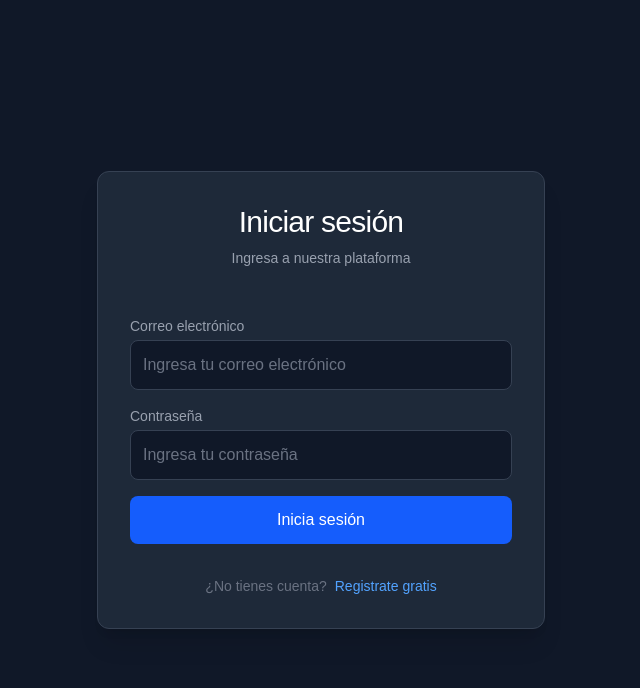
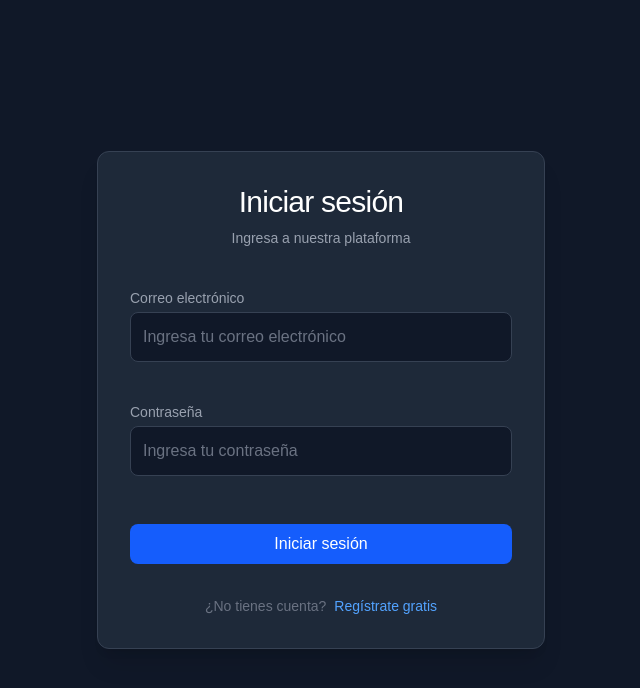
Before and after one commit to Frikilinux/alumnithon-bad-batch-frontend, a React (Vite) app: page /login in a window 1280 px wide. Shown: the top 688 px of the page, without its empty margins (319-959 px from the left). Built offline with nearby package versions, Linux system fonts and the light colour scheme.

Commit message:
refactor(auth): unify form logic and remove unused types

```diff
--- a/src/components/form/FormInput.tsx
+++ /dev/null
@@ -1,46 +0,0 @@
-import type { FieldErrors, UseFormRegister } from 'react-hook-form'
-import type { RegisterData } from '../../types/FormTypes'
-
-type FormInputProps = {
-  label: string
-  id: keyof RegisterData | string
-  type: string
-  register: UseFormRegister<RegisterData>
-  validations: any
-  errors: FieldErrors<RegisterData>
-}
-
-export const FormInput = ({
-  label,
-  id,
-  type,
-  register,
-  validations,
-  errors,
-}: FormInputProps) => {
-  const fieldId = id as keyof RegisterData
-
-  return (
-    <div className='mb-4 space-y-1'>
-      <label htmlFor={id} className='block text-sm font-normal text-gray-400'>
-        {label}
-      </label>
-      <input
-        id={id}
-        type={type}
-        {...register(fieldId, validations)}
-        className={`w-full rounded-lg border border-gray-700 bg-gray-900 p-3 text-white placeholder-gray-500 transition focus:ring-1 focus:ring-blue-500 focus:outline-none ${
-          errors[fieldId] ? 'border-red-500' : ''
-        }`}
-        placeholder={`Ingresa tu ${label.toLowerCase()}`}
-      />
-      <div className='h-5'>
-        {errors[fieldId] && (
-          <p className='animate-fadeIn text-sm text-red-400'>
-            {errors[fieldId]?.message}
-          </p>
-        )}
-      </div>
-    </div>
-  )
-}
--- a/src/features/auth/LoginForm .tsx
+++ b/src/features/auth/LoginForm .tsx
@@ -1,9 +1,21 @@
-import { useForm } from 'react-hook-form'
-import type { SubmitHandler } from 'react-hook-form'
+import { useForm, type SubmitHandler } from 'react-hook-form'
+import { zodResolver } from '@hookform/resolvers/zod'
+import { Link } from 'react-router-dom'
+
 import FormField from './components/FormField'
-import { zodResolver } from '@hookform/resolvers/zod'
+import FormButton from './components/FormButton'
 import { LoginSchema, type LoginSchemaType } from './schemas/loginSchema'
-import { Link } from 'react-router'
+
+import type { InputTypes } from '../../types/form'
+
+const formFields: {
+  label: string
+  id: keyof LoginSchemaType
+  type: InputTypes
+}[] = [
+  { label: 'Correo electrónico', id: 'email', type: 'email' },
+  { label: 'Contraseña', id: 'password', type: 'password' },
+]
 
 const Login = () => {
   const {
@@ -13,19 +25,6 @@ const Login = () => {
   } = useForm<LoginSchemaType>({
     resolver: zodResolver(LoginSchema),
   })
-
-  const formFields = [
-    {
-      label: 'Correo electrónico',
-      id: 'email',
-      type: 'email',
-    },
-    {
-      label: 'Contraseña',
-      id: 'password',
-      type: 'password',
-    },
-  ]
 
   const onSubmit: SubmitHandler<LoginSchemaType> = (data) => {
     console.log('Datos enviados:', data)
@@ -45,36 +44,27 @@ const Login = () => {
 
         <form onSubmit={handleSubmit(onSubmit)}>
           {formFields.map(({ label, id, type }) => (
-            <div key={id} className='space-y-1 py-2'>
-              <label
-                htmlFor={id}
-                className='block text-sm font-normal text-gray-400'>
-                {label}
-              </label>
-              <FormField
+            <FormField<LoginSchemaType>
+              key={id}
+              label={label}
               type={type}
               placeholder={`Ingresa tu ${label.toLowerCase()}`}
-                name={id as keyof LoginSchemaType}
+              name={id}
               register={register}
-                error={errors[id as keyof LoginSchemaType]}
+              error={errors[id]}
               className={`w-full rounded-lg border border-gray-700 bg-gray-900 p-3 text-white placeholder-gray-500 transition focus:ring-1 focus:ring-blue-500 focus:outline-none ${
-                  errors[id as keyof LoginSchemaType] ? 'border-red-500' : ''
+                errors[id] ? 'border-red-500' : ''
               }`}
             />
-            </div>
           ))}
 
           <div className='pt-2'>
-            <button
+            <FormButton
               type='submit'
-              disabled={isSubmitting}
-              className={`w-full rounded-lg px-4 py-3 font-medium text-white transition ${
-                isSubmitting
-                  ? 'cursor-not-allowed bg-gray-700'
-                  : 'bg-blue-600 hover:bg-blue-700'
-              }`}>
-              {isSubmitting ? 'Iniciado sesión...' : 'Inicia sesión'}
-            </button>
+              isLoading={isSubmitting}
+              className='w-full'>
+              Iniciar sesión
+            </FormButton>
           </div>
         </form>
 
@@ -83,7 +73,7 @@ const Login = () => {
           <Link
             to='/registro'
             className='text-blue-400 transition hover:text-blue-300'>
-            Registrate gratis
+            Regístrate gratis
           </Link>
         </div>
       </div>
--- a/src/features/auth/RegisterForm.tsx
+++ b/src/features/auth/RegisterForm.tsx
@@ -1,17 +1,36 @@
-import { useForm } from 'react-hook-form'
-import type { SubmitHandler } from 'react-hook-form'
-import { FormInput } from '../../components/form/FormInput'
+import { useForm, type SubmitHandler } from 'react-hook-form'
+import { zodResolver } from '@hookform/resolvers/zod'
+import type { InputTypes } from '../../types/form'
+
+import FormField from './components/FormField'
+import {
+  RegisterSchema,
+  type RegisterSchemaType,
+} from './schemas/registerSchema'
 import { Button } from '../../components/ui/Button'
-import type { RegisterData } from '../../types/FormTypes'
+import { Link } from 'react-router-dom'
+
+const formFields: {
+  label: string
+  id: keyof RegisterSchemaType
+  type: InputTypes
+}[] = [
+  { label: 'Nombre', id: 'firstName', type: 'text' },
+  { label: 'Apellido', id: 'lastName', type: 'text' },
+  { label: 'Correo electrónico', id: 'email', type: 'email' },
+  { label: 'Contraseña', id: 'password', type: 'password' },
+]
 
 const Register = () => {
   const {
     register,
     handleSubmit,
     formState: { errors, isSubmitting },
-  } = useForm<RegisterData>()
+  } = useForm<RegisterSchemaType>({
+    resolver: zodResolver(RegisterSchema),
+  })
 
-  const onSubmit: SubmitHandler<RegisterData> = async (data) => {
+  const onSubmit: SubmitHandler<RegisterSchemaType> = async (data) => {
     try {
       console.log('Datos enviados:', data)
       await new Promise((res) => setTimeout(res, 1000)) // Simula espera
@@ -20,49 +39,6 @@ const Register = () => {
       console.error('Error al registrar:', error)
     }
   }
-
-  const fields = [
-    {
-      label: 'Nombre',
-      id: 'firstName',
-      type: 'text',
-      validations: {
-        required: 'El nombre es obligatorio',
-      },
-    },
-    {
-      label: 'Apellido',
-      id: 'lastName',
-      type: 'text',
-      validations: {
-        required: 'El apellido es obligatorio',
-      },
-    },
-    {
-      label: 'Correo electrónico',
-      id: 'email',
-      type: 'email',
-      validations: {
-        required: 'El correo es obligatorio',
-        pattern: {
-          value: /^[^@ ]+@[^@ ]+\.[^@ .]{2,}$/,
-          message: 'Correo no válido',
-        },
-      },
-    },
-    {
-      label: 'Contraseña',
-      id: 'password',
-      type: 'password',
-      validations: {
-        required: 'La contraseña es obligatoria',
-        minLength: {
-          value: 6,
-          message: 'Debe tener al menos 6 caracteres',
-        },
-      },
-    },
-  ] as const
 
   return (
     <div className='flex min-h-screen w-full items-center justify-center bg-gray-900 p-4'>
@@ -77,20 +53,22 @@ const Register = () => {
         </div>
 
         <form onSubmit={handleSubmit(onSubmit)}>
-          {fields.map(({ label, id, type, validations }) => (
-            <FormInput
+          {formFields.map(({ label, id, type }) => (
+            <FormField<RegisterSchemaType>
               key={id}
               label={label}
-              id={id}
+              name={id}
               type={type}
               register={register}
-              validations={validations}
-              errors={errors}
+              error={errors[id]}
+              className={`w-full rounded-lg border border-gray-700 bg-gray-900 p-3 text-white placeholder-gray-500 transition focus:ring-1 focus:ring-blue-500 focus:outline-none ${
+                errors[id] ? 'border-red-500' : ''
+              }`}
             />
           ))}
 
           <div className='pt-2'>
-            <Button type='submit' isLoading={isSubmitting}>
+            <Button type='submit' isLoading={isSubmitting} className='w-full'>
               Registrarse
             </Button>
           </div>
--- /dev/null
+++ b/src/features/auth/components/FormButton.tsx
@@ -0,0 +1,46 @@
+import type { ButtonHTMLAttributes, ReactNode } from 'react'
+
+type ButtonProps = {
+  children: ReactNode
+  variant?: 'primary' | 'secondary' | 'danger'
+  size?: 'sm' | 'md' | 'lg'
+  isLoading?: boolean
+  className?: string
+} & ButtonHTMLAttributes<HTMLButtonElement>
+
+const FormButton = ({
+  children,
+  variant = 'primary',
+  size = 'md',
+  isLoading = false,
+  disabled,
+  className = '',
+  ...props
+}: ButtonProps) => {
+  const baseStyles = 'rounded-lg font-medium transition focus:outline-none'
+
+  const variants = {
+    primary: 'bg-blue-600 hover:bg-blue-700 text-white disabled:bg-gray-700',
+    secondary: 'bg-gray-600 hover:bg-gray-700 text-white disabled:bg-gray-700',
+    danger: 'bg-red-600 hover:bg-red-700 text-white disabled:bg-red-400',
+  }
+
+  const sizes = {
+    sm: 'px-3 py-1 text-sm',
+    md: 'px-4 py-2 text-base',
+    lg: 'px-5 py-3 text-lg',
+  }
+
+  return (
+    <button
+      className={`${baseStyles} ${variants[variant]} ${sizes[size]} ${
+        disabled || isLoading ? 'cursor-not-allowed opacity-70' : ''
+      } ${className}`}
+      disabled={disabled || isLoading}
+      {...props}>
+      {isLoading ? 'Cargando...' : children}
+    </button>
+  )
+}
+
+export default FormButton
--- a/src/features/auth/components/FormField.tsx
+++ b/src/features/auth/components/FormField.tsx
@@ -1,6 +1,11 @@
-import type { FormFieldProps } from '../../../types/form'
+import type {
+  FormFieldProps,
+  RegisterFormData,
+  LoginFormData,
+} from '../../../types/form'
 
-const FormField: React.FC<FormFieldProps> = ({
+const FormField = <T extends RegisterFormData | LoginFormData>({
+  label,
   type,
   placeholder,
   name,
@@ -8,19 +13,26 @@ const FormField: React.FC<FormFieldProps> = ({
   error,
   valueAsNumber,
   className = '',
-}) => (
-  <>
+}: FormFieldProps<T>) => {
+  const id = String(name)
+
+  return (
+    <div className='mb-4 space-y-1'>
+      <label htmlFor={id} className='block text-sm font-normal text-gray-400'>
+        {label}
+      </label>
       <input
+        id={id}
         className={className}
         type={type}
-      placeholder={placeholder}
+        placeholder={placeholder ?? `Ingresa tu ${label.toLowerCase()}`}
         {...register(name, { valueAsNumber })}
       />
-    {error && (
-      <span className='error-message animate-fadeIn text-sm text-red-400'>
-        {error.message}
+      <span className='animate-fadeIn block h-5 text-sm text-red-400'>
+        {error ? error.message : '\u00A0'}
       </span>
-    )}
-  </>
+    </div>
   )
+}
+
 export default FormField
--- a/src/types/FormTypes.ts
+++ /dev/null
@@ -1,6 +0,0 @@
-export type RegisterData = {
-  email: string
-  password: string
-  firstName: string
-  lastName: string
-}
--- a/src/types/form.d.ts
+++ b/src/types/form.d.ts
@@ -1,22 +1,37 @@
 import { FieldError, UseFormRegister } from 'react-hook-form'
+import type { Path } from 'react-router'
 
-type RegisterFormData = {
+export type RegisterFormData = {
   email: string
   password: string
   firstName: string
   lastName: string
 }
 
-export type LoginFormData = RegisterData | { email: string; password: string }
+export type LoginFormData = {
+  email: string
+  password: string
+}
 
-export type FormFieldProps = {
-  type: string
-  placeholder: string
-  name: ValidFieldNames
-  register: UseFormRegister<RegisterFormData | LoginFormData>
-  error: FieldError | undefined
+type InputTypes =
+  | 'text'
+  | 'email'
+  | 'password'
+  | 'number'
+  | 'tel'
+  | 'url'
+  | 'search'
+  | 'date'
+  | 'checkbox'
+  | 'radio'
+
+export type FormFieldProps<T extends RegisterFormData | LoginFormData> = {
+  label: string
+  type: InputTypes
+  placeholder?: string
+  name: Path<T>
+  register: UseFormRegister<T>
+  error?: FieldError
   valueAsNumber?: boolean
   className?: string
 }
-
-export type ValidFieldNames = 'email' | 'password' | 'firstName' | 'lastName'
```
Lines whose indentation alone changed are shown as unchanged.
